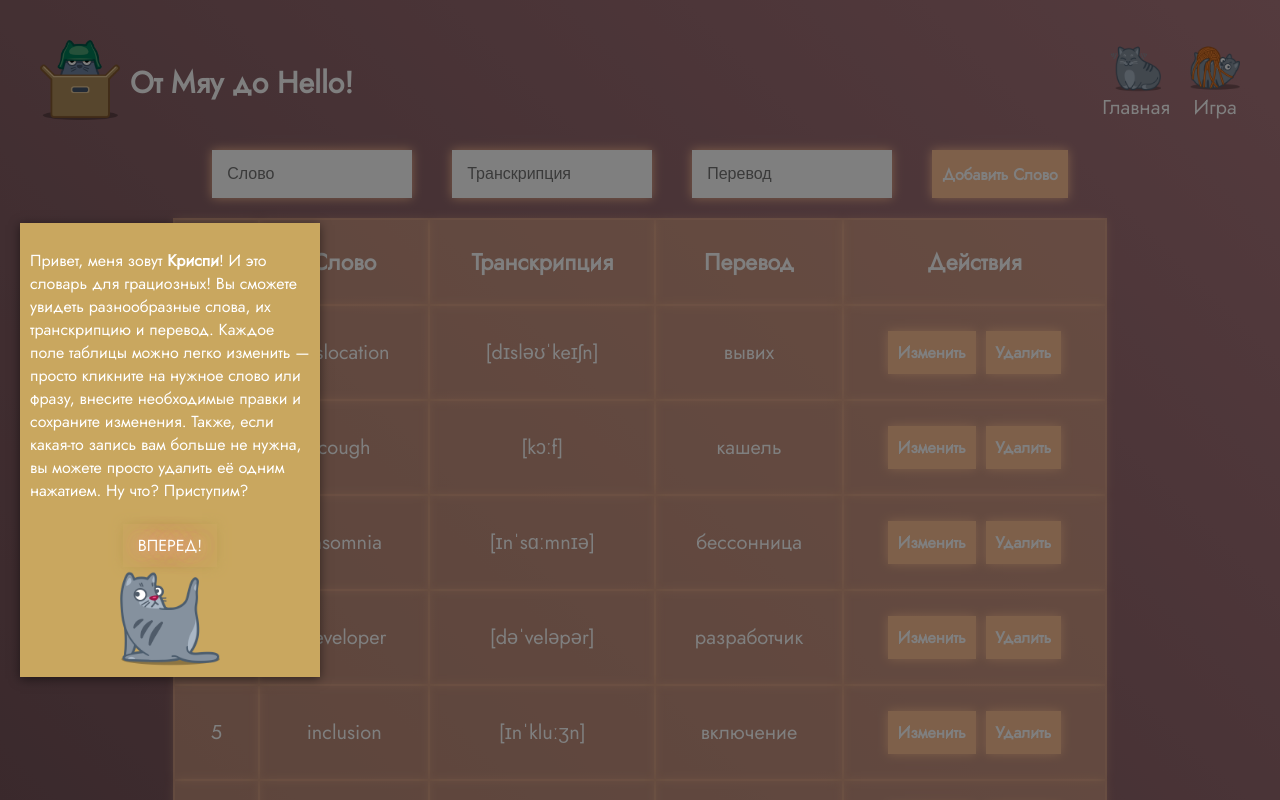
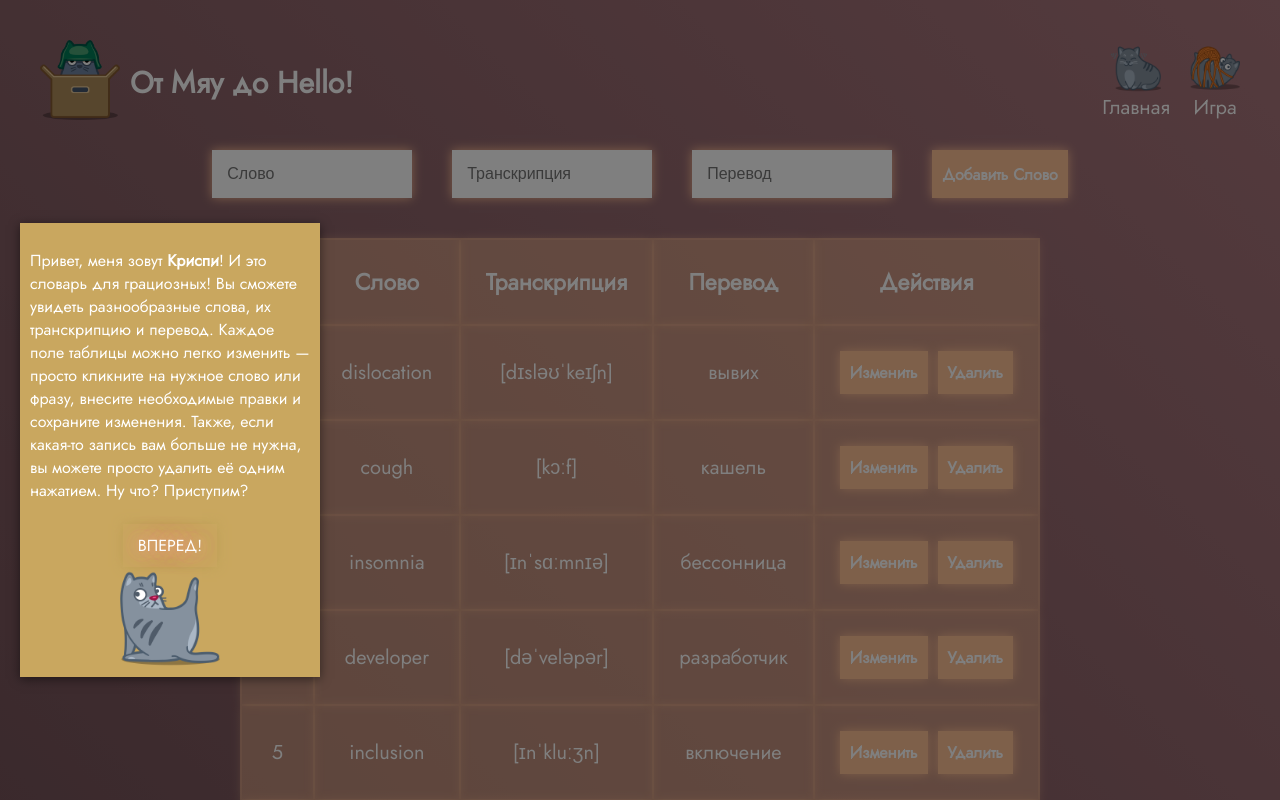
Before and after one commit to AnyaLap/study-stack, a React (Create React App) app: page / in a window 1280 px wide. Shown: the top 800 px of the page. Built offline with nearby package versions, Linux system fonts and the light colour scheme; no server answers.

Commit message:
visibleCount

```diff
--- a/src/components/WordTable/WordTable.css
+++ b/src/components/WordTable/WordTable.css
@@ -4,6 +4,9 @@
     margin: 150px auto;
     width: 73%;
     font-size: 18px;
+    align-items: center;
+    justify-content: center;
+    gap: 20px;
     /* background-color: rgba(254, 193, 150, 0.5); */
 }
 .table-words{
--- a/src/components/WordTable/WordTable.jsx
+++ b/src/components/WordTable/WordTable.jsx
@@ -13,6 +13,9 @@ export const WordTable = () => {
   const { wordsContext, deleteWord, updateWord} = useContext(MyContext);
   const [wordList, setWordList] = useState(wordsDef);
   const [isModalOpen, setIsModalOpen] = useState(false);
+  const [visibleCount, setVisibleCount] = useState(10);
+
+  const loadMore = () => setVisibleCount(prevCount => prevCount + 10);
 
   // Обновляем wordList, когда wordsContext изменяется
   useEffect(() => {
@@ -73,7 +76,7 @@ export const WordTable = () => {
         </tr>
       </thead>
       <tbody>
-          {wordList.map((word, id) => (
+          {wordList.slice(0,visibleCount).map((word, id) => (
           <tr key={word.id}>
 
             <td className={editIndex === id ? 'changed-background' : ''}>{word.id}</td>
@@ -139,6 +142,11 @@ export const WordTable = () => {
         ))}
       </tbody>
     </table>
+    {visibleCount < wordList.length && (
+                    <button className='table-btn' type="button" onClick={loadMore}>
+                        Загрузить еще
+                    </button>
+    )}
     </div>
     <div>
     <ModalHome isOpen={isModalOpen} onClose={closeModal}/>
--- a/src/context/Context.js
+++ b/src/context/Context.js
@@ -7,7 +7,7 @@ export const MyProvider = ({children}) => {
     const [wordsContext, setWordsContext] = useState([]);
 
     useEffect(() => {
-        fetch('http://itgirlschool.justmakeit.ru/api/words')
+        fetch('/api/words')
         .then((response) => {
             if (!response.ok) {
                 throw new Error ('not ok');
@@ -49,7 +49,7 @@ export const MyProvider = ({children}) => {
     };
 
     const updateWord = (id, updatedWord) => {
-        fetch(`http://itgirlschool.justmakeit.ru/api/words/${id}/update`, {
+        fetch(`/api/words/${id}/update`, {
             method: 'POST',
             headers: {
                 'Content-Type': 'application/json',
@@ -57,6 +57,7 @@ export const MyProvider = ({children}) => {
             body: JSON.stringify(updatedWord),
         })
             .then((response) => {
+                console.log(response);
                 if (!response.ok) {
                     throw new Error('Failed to update word');
                 }
@@ -73,10 +74,11 @@ export const MyProvider = ({children}) => {
     };
 
     const deleteWord = (id) => {
-        fetch(`http://itgirlschool.justmakeit.ru/api/words/${id}/delete`, {
+        fetch(`/api/words/${id}/delete`, {
             method: 'POST',
         })
             .then((response) => {
+                console.log(response);
                 if (!response.ok) {
                     throw new Error('Failed to delete word');
                 }
```
